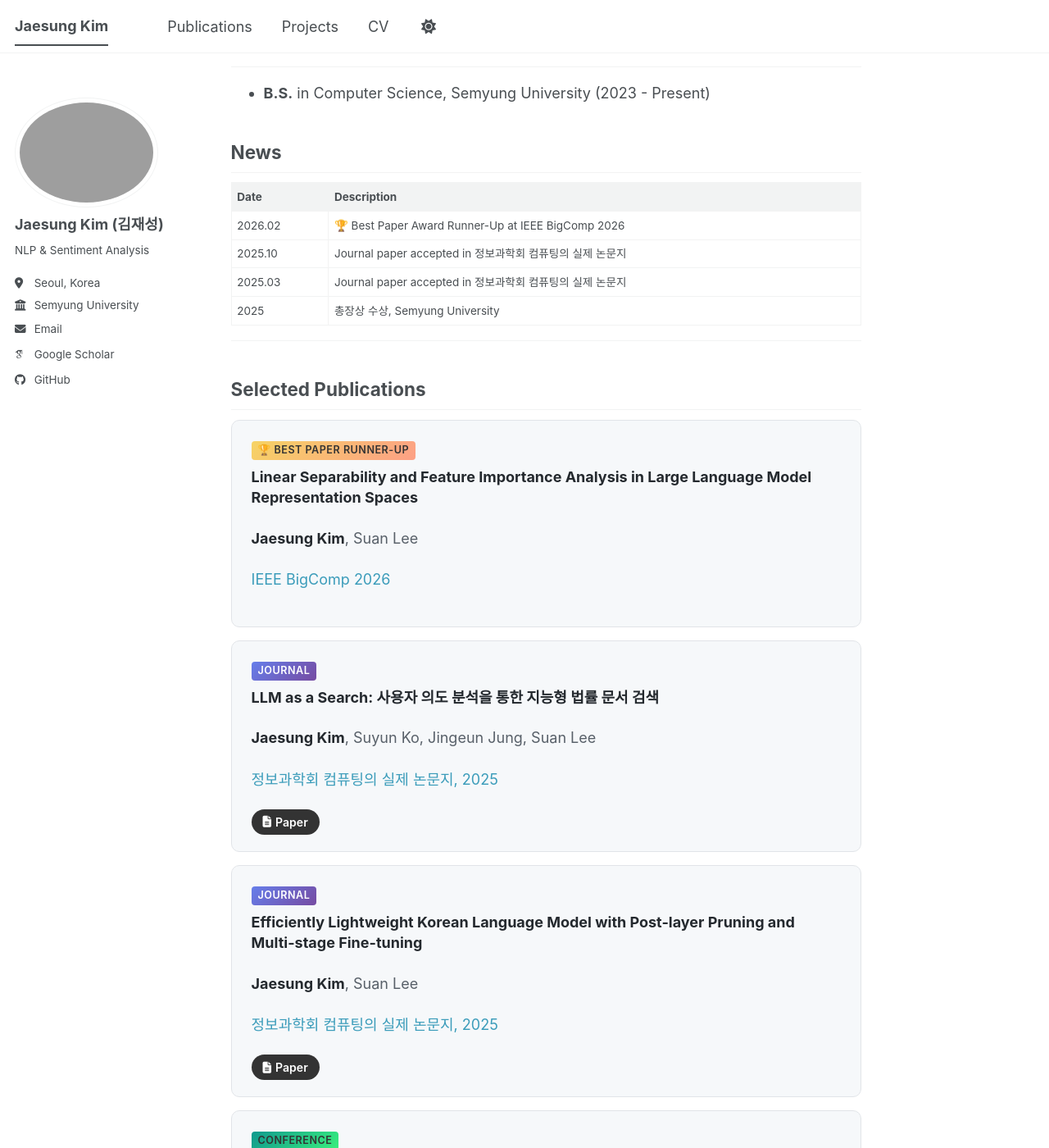
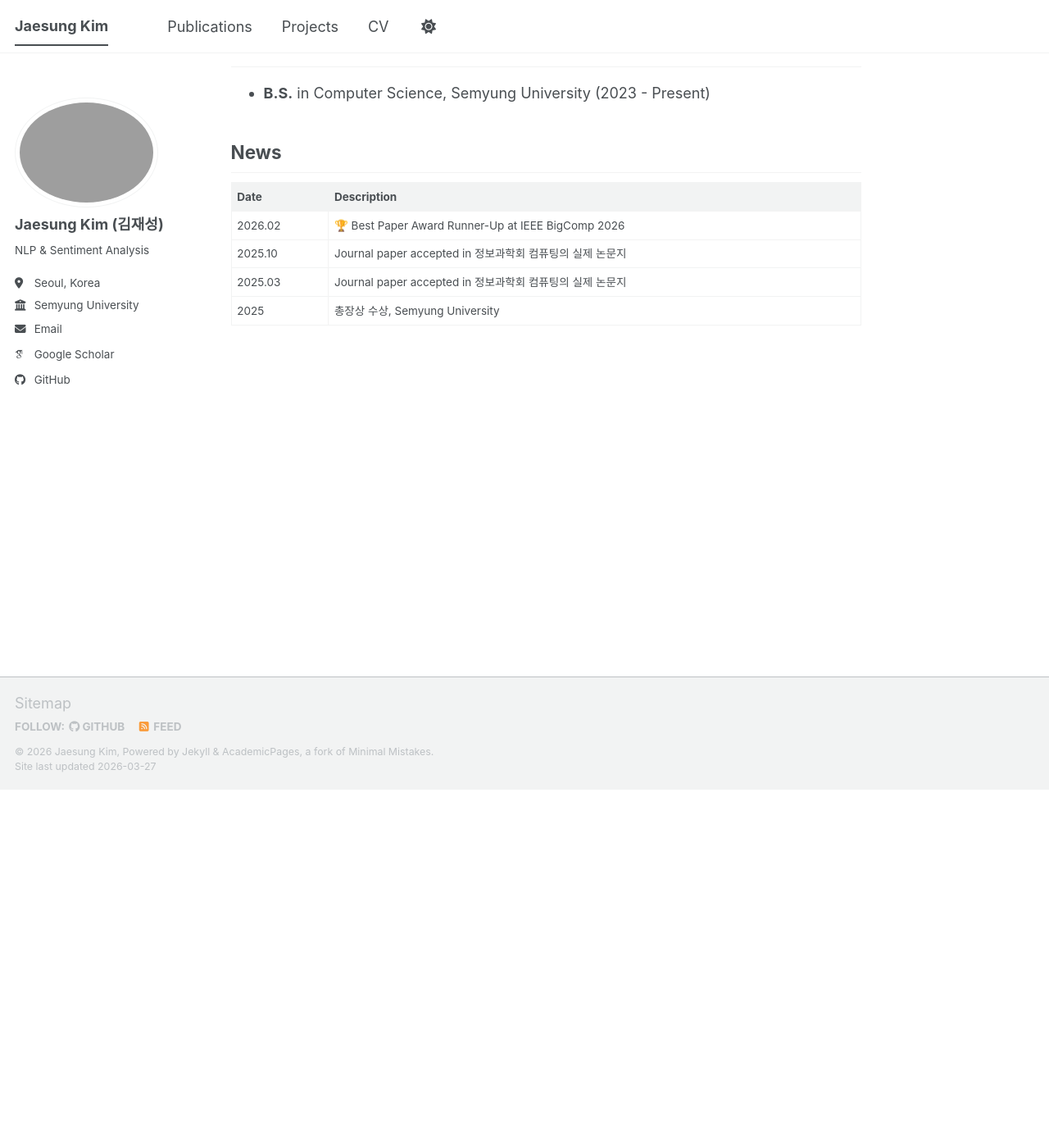
Before and after one commit to thisiskorea/CV, a Jekyll site: the page built from _pages/about.md, in a window 1280 px wide and 1400 px high, scrolled down 437 px. Shown: the whole window at 82% size. Built offline with Jekyll 4.4.1, drawn with Linux system fonts in a browser that asks for light colours; some web fonts are replaced; a script bundle is joined from its source files by our own code; library files that are not in the unit come from our copies; some of the changed text lies outside the part shown.

Commit message:
Revert homepage selected publications section
Removed until reference design is confirmed

https://claude.ai/code/session_01CU9SVkWVuVsgHzfbJU88mX

```diff
--- a/_pages/about.md
+++ b/_pages/about.md
@@ -28,161 +28,3 @@ Welcome! I am an undergraduate researcher at **Semyung University**, Department
 | 2025.10 | Journal paper accepted in 정보과학회 컴퓨팅의 실제 논문지 |
 | 2025.03 | Journal paper accepted in 정보과학회 컴퓨팅의 실제 논문지 |
 | 2025 | 총장상 수상, Semyung University |
-
----
-
-## Selected Publications
-
-<style>
-.pub-card-grid {
-  display: flex;
-  flex-direction: column;
-  gap: 16px;
-  margin-top: 12px;
-}
-.pub-card {
-  background: var(--card-background-color, #f6f8fa);
-  border: 1px solid var(--border-color, #e1e4e8);
-  border-radius: 10px;
-  padding: 20px 24px;
-  transition: transform 0.2s, box-shadow 0.2s;
-}
-.pub-card:hover {
-  transform: translateY(-2px);
-  box-shadow: 0 4px 16px rgba(0,0,0,0.1);
-}
-.pub-card-badge {
-  display: inline-block;
-  font-size: 0.7em;
-  font-weight: 600;
-  padding: 2px 8px;
-  border-radius: 4px;
-  margin-bottom: 8px;
-  text-transform: uppercase;
-  letter-spacing: 0.5px;
-}
-.badge-award {
-  background: linear-gradient(135deg, #f6d365, #fda085);
-  color: #333;
-}
-.badge-journal {
-  background: linear-gradient(135deg, #667eea, #764ba2);
-  color: #fff;
-}
-.badge-conference {
-  background: linear-gradient(135deg, #11998e, #38ef7d);
-  color: #333;
-}
-.pub-card-title {
-  font-size: 1.05em;
-  font-weight: 700;
-  line-height: 1.4;
-  margin: 0 0 8px 0;
-  color: var(--text-color, #24292e);
-}
-.pub-card-title a {
-  color: inherit;
-  text-decoration: none;
-}
-.pub-card-title a:hover {
-  color: var(--link-color-hover, #3b9cba);
-}
-.pub-card-meta {
-  font-size: 0.88em;
-  color: var(--text-light-color, #586069);
-  margin: 0 0 4px 0;
-}
-.pub-card-meta strong {
-  color: var(--text-color, #24292e);
-}
-.pub-card-venue {
-  font-size: 0.85em;
-  color: var(--link-color-hover, #3b9cba);
-  margin: 0 0 12px 0;
-}
-.pub-card-links {
-  display: flex;
-  gap: 8px;
-  flex-wrap: wrap;
-}
-.pub-card-links a {
-  display: inline-flex;
-  align-items: center;
-  gap: 5px;
-  padding: 5px 14px;
-  font-size: 0.78em;
-  font-weight: 600;
-  color: #fff;
-  background: #333;
-  border-radius: 20px;
-  text-decoration: none;
-  transition: background 0.2s;
-}
-.pub-card-links a:hover {
-  background: #555;
-}
-.pub-see-all {
-  text-align: center;
-  margin-top: 20px;
-}
-.pub-see-all a {
-  display: inline-block;
-  padding: 10px 28px;
-  font-size: 0.9em;
-  font-weight: 600;
-  color: var(--link-color-hover, #3b9cba);
-  border: 2px solid var(--link-color-hover, #3b9cba);
-  border-radius: 25px;
-  text-decoration: none;
-  transition: all 0.2s;
-}
-.pub-see-all a:hover {
-  background: var(--link-color-hover, #3b9cba);
-  color: #fff;
-}
-</style>
-
-<div class="pub-card-grid">
-
-<div class="pub-card">
-  <span class="pub-card-badge badge-award">🏆 Best Paper Runner-Up</span>
-  <p class="pub-card-title"><a href="/cv/publication/2026-bigcomp-linear-separability">Linear Separability and Feature Importance Analysis in Large Language Model Representation Spaces</a></p>
-  <p class="pub-card-meta"><strong>Jaesung Kim</strong>, Suan Lee</p>
-  <p class="pub-card-venue">IEEE BigComp 2026</p>
-</div>
-
-<div class="pub-card">
-  <span class="pub-card-badge badge-journal">Journal</span>
-  <p class="pub-card-title"><a href="/cv/publication/2025-llm-legal-search">LLM as a Search: 사용자 의도 분석을 통한 지능형 법률 문서 검색</a></p>
-  <p class="pub-card-meta"><strong>Jaesung Kim</strong>, Suyun Ko, Jingeun Jung, Suan Lee</p>
-  <p class="pub-card-venue">정보과학회 컴퓨팅의 실제 논문지, 2025</p>
-  <div class="pub-card-links">
-    <a href="https://www.dbpia.co.kr/journal/articleDetail?nodeId=NODE12417647"><i class="fa-solid fa-file-lines"></i> Paper</a>
-  </div>
-</div>
-
-<div class="pub-card">
-  <span class="pub-card-badge badge-journal">Journal</span>
-  <p class="pub-card-title"><a href="/cv/publication/2025-lightweight-korean-lm">Efficiently Lightweight Korean Language Model with Post-layer Pruning and Multi-stage Fine-tuning</a></p>
-  <p class="pub-card-meta"><strong>Jaesung Kim</strong>, Suan Lee</p>
-  <p class="pub-card-venue">정보과학회 컴퓨팅의 실제 논문지, 2025</p>
-  <div class="pub-card-links">
-    <a href="https://www.dbpia.co.kr/journal/articleDetail?nodeId=NODE12109171"><i class="fa-solid fa-file-lines"></i> Paper</a>
-  </div>
-</div>
-
-<div class="pub-card">
-  <span class="pub-card-badge badge-conference">Conference</span>
-  <p class="pub-card-title"><a href="/cv/publication/2025-ko-smallthinker">KO-SmallThinker: Reasoning 기반 소형 언어 모델을 활용한 초거대 언어 모델의 성능 한계 극복</a></p>
-  <p class="pub-card-meta"><strong>Jaesung Kim</strong>, Suan Lee</p>
-  <p class="pub-card-venue">한국정보과학회 학술발표논문집 (KCC 2025)</p>
-  <div class="pub-card-links">
-    <a href="https://www.dbpia.co.kr/journal/articleDetail?nodeId=NODE12318727"><i class="fa-solid fa-file-lines"></i> Paper</a>
-  </div>
-</div>
-
-</div>
-
-<div class="pub-see-all">
-  <a href="/cv/publications/">See All Publications →</a>
-</div>
```
